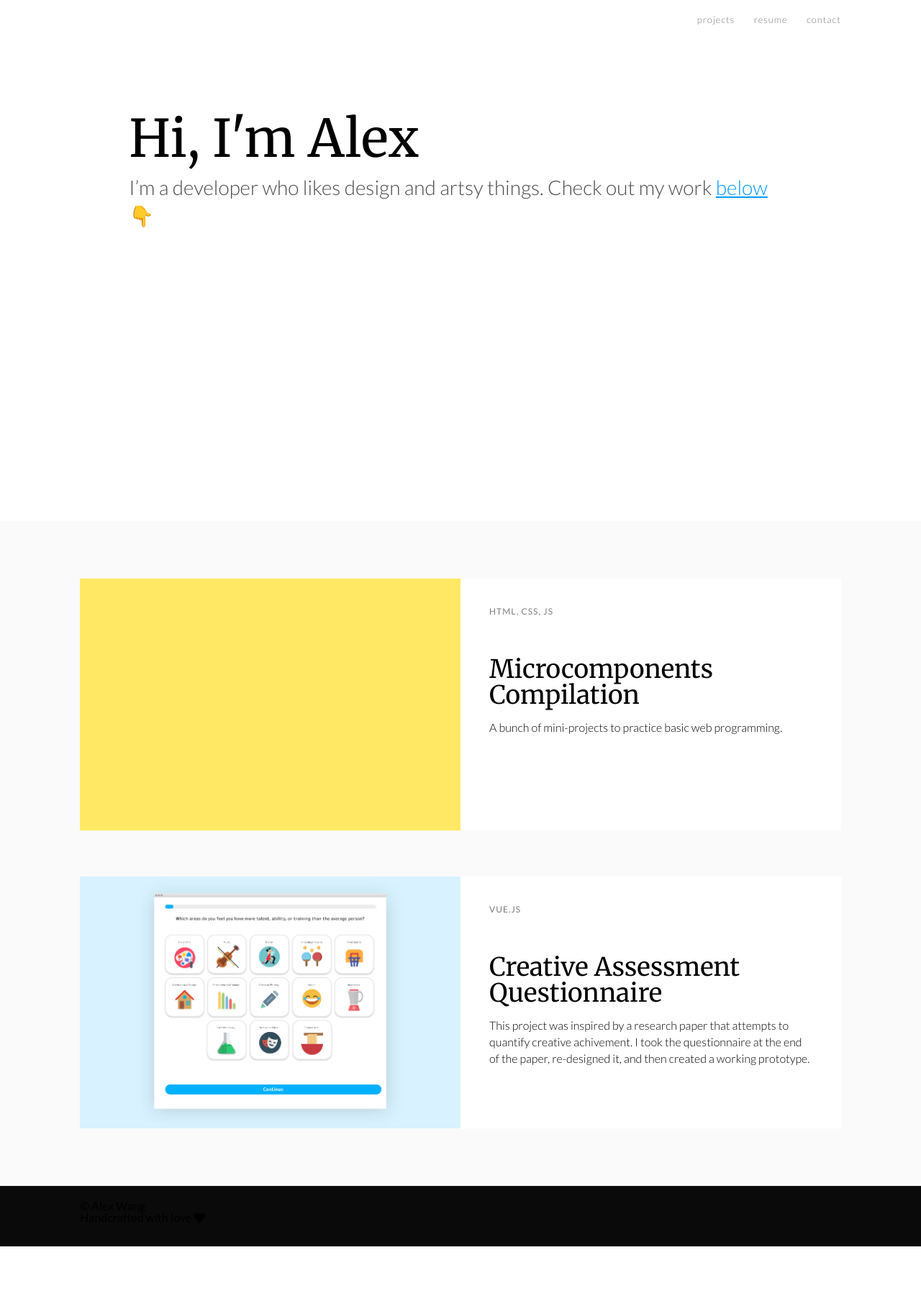
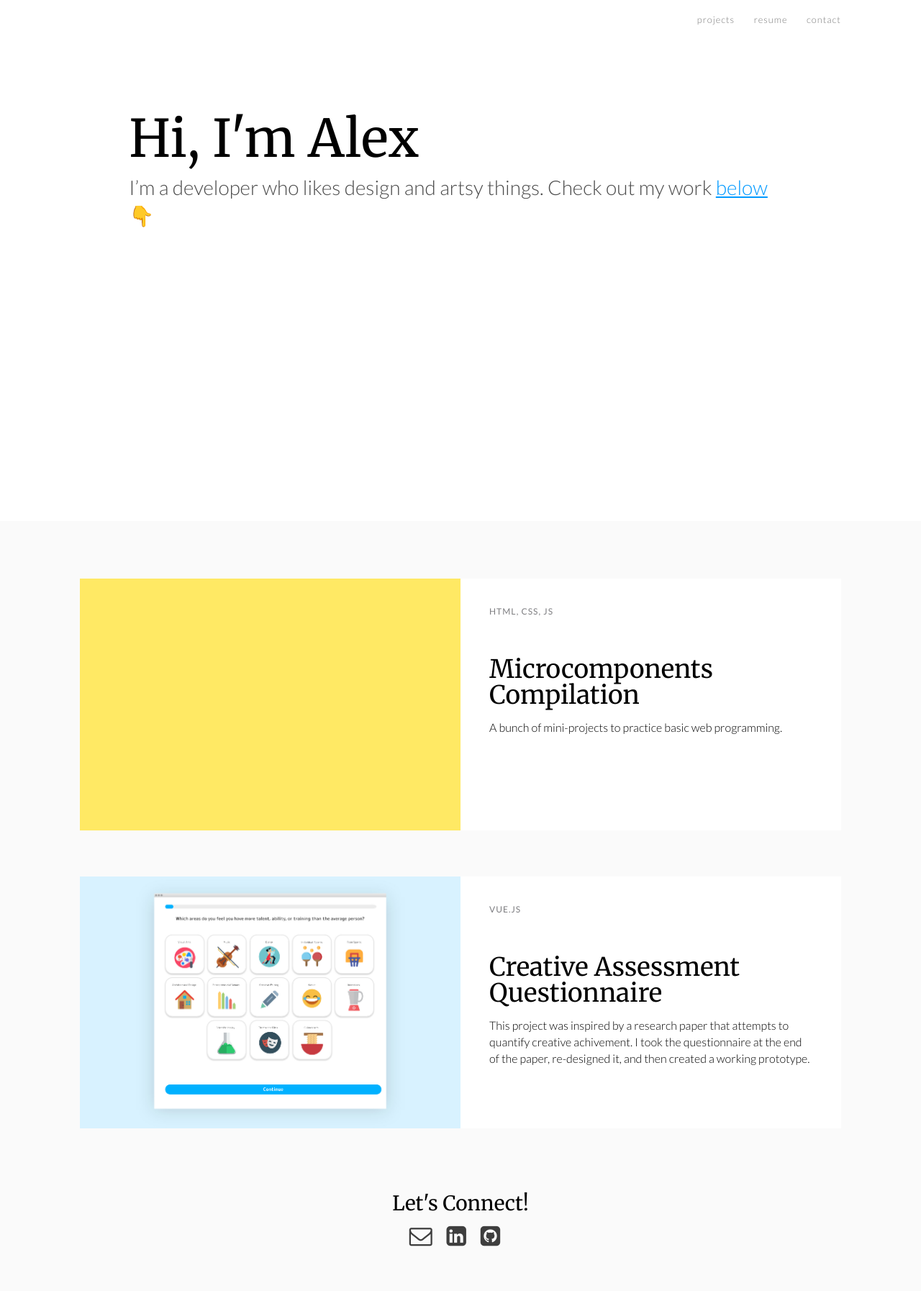
Before and after one commit to awanger/awanger.github.io, a Jekyll site: the page built from index.html, in a window 1280 px wide. Shown: the whole page at 72% size. Built offline with Jekyll 4.4.1, drawn with Linux system fonts in a browser that asks for light colours; before the commit the page ends 1732 px from its top, so only the background shows below that.

Commit message:
Add proper footer

```diff
--- a/_includes/footer.html
+++ b/_includes/footer.html
@@ -1,17 +1,11 @@
 <footer>
   <div class="container">
     <div class="footer-content">
-      <div class="info">
-        <div><a href="#">&copy; Alex Wang</a></div>
-        <div class="copyright2">Handcrafted with love <i class="fa fa-heart"></i></div>
-        <div class="contact">
-          <a href="">
-            <div class="footer-button"><img src=""></div>
-          </a>
-          <a href="" >
-            <div class="footer-button"><img src=""></div>
-          </a>
-        </div>
+      <h1>Let's Connect!</h1>
+      <div id="contact-links">
+        <a href="mailto:alexwangnj@gmail.com" target="_blank"><i class="fa fa-envelope-o"></i></a>
+        <a href="https://www.linkedin.com/in/alexwangnj/" target="_blank"><i class="fa fa-linkedin-square"></i></a>
+        <a href="https://github.com/awanger/" target="_blank"><i class="fa fa-github-square"></i></a>
       </div>
     </div>
   </div>
--- a/assets/css/custom.css
+++ b/assets/css/custom.css
@@ -10,6 +10,10 @@ body {
 #portfolio-content {
     background-color: #FAFAFA;
     padding: 1em 0;
+}
+
+h1 {
+    font-size: 1.75rem;
 }
 
 a {
@@ -185,14 +189,14 @@ header {
 }
 
 #contact-links > a {
-    font-size: 1.4em;
+    font-size: 2rem;
     margin-right: 0.5em;
     /* transition: opacity 0.5s ease; */
     opacity: 0.75;
 }
 
 #contact-links > a:hover {
-    opacity: 1;
+    color: #0099FF;
 }
 
 /* Content */
@@ -337,12 +341,13 @@ header {
 
 /* Footer */
 footer {
-    background-color: #0A0A0A;
-    padding-top: 20px;
+    font-family: 'Merriweather', serif;
+    background-color: #FAFAFA;
+    padding-top: 10px;
+    padding-bottom: 60px;
 }
 
-@media screen and (max-width: 575px) {
-    .footer-content {
-        text-align: center;
-     }
+
+.footer-content {
+    text-align: center;
 }
--- a/index.html
+++ b/index.html
@@ -9,11 +9,6 @@ permalink: /
       I’m a developer who likes design and artsy things. Check out my work <a href="#portfolio-content"
         class="highlight">below</a>👇
     </p>
-    <!-- <div id="contact-links">
-      <a href="mailto:alexwangnj@gmail.com" target="_blank"><i class="fa fa-envelope-o"></i></a>
-      <a href="https://www.linkedin.com/in/alexwangnj/" target="_blank"><i class="fa fa-linkedin-square"></i></a>
-      <a href="https://github.com/awanger/" target="_blank"><i class="fa fa-github-square"></i></a>
-    </div> -->
   </div>
 </div>
 <section id="portfolio-content">
```
